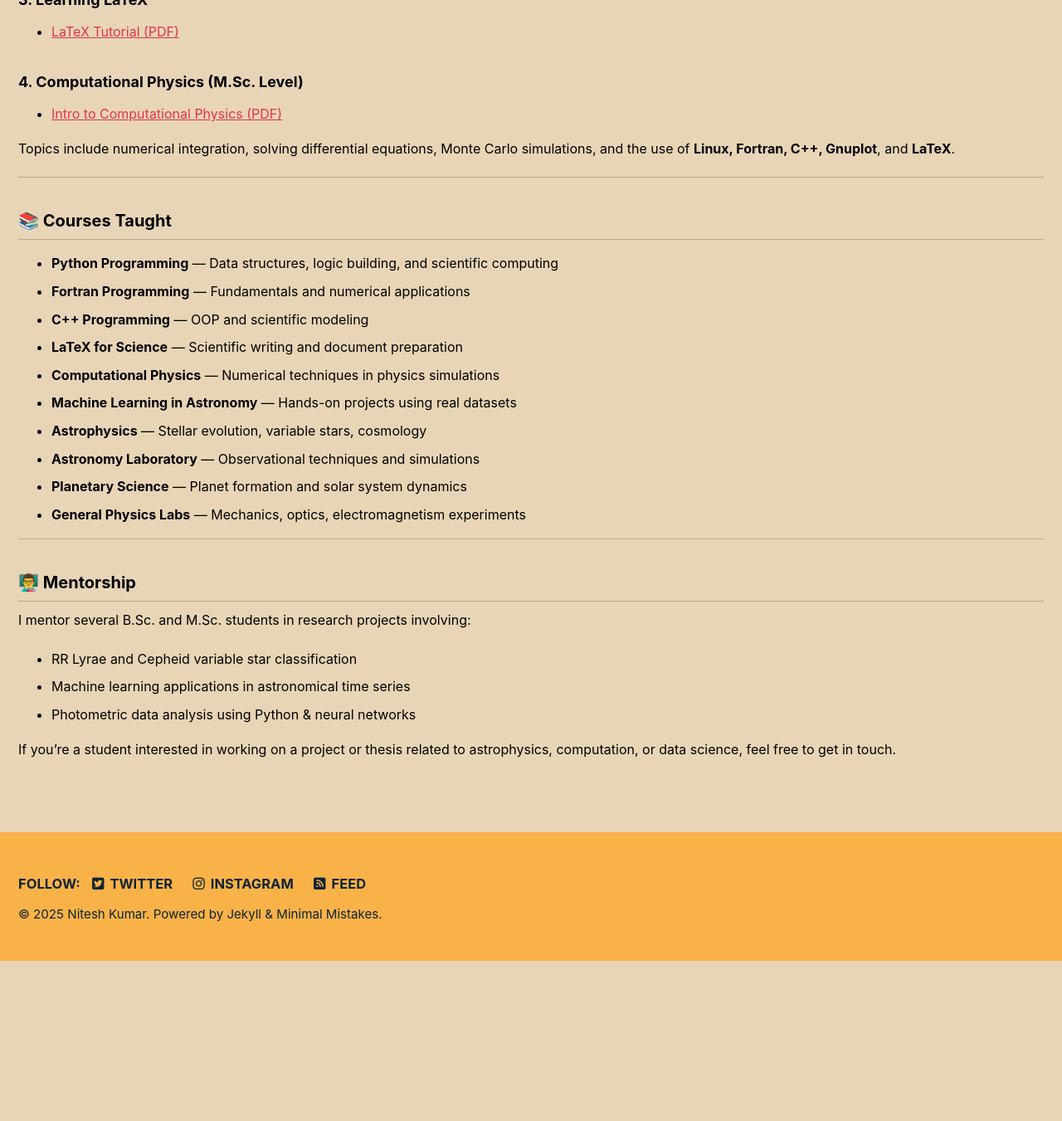
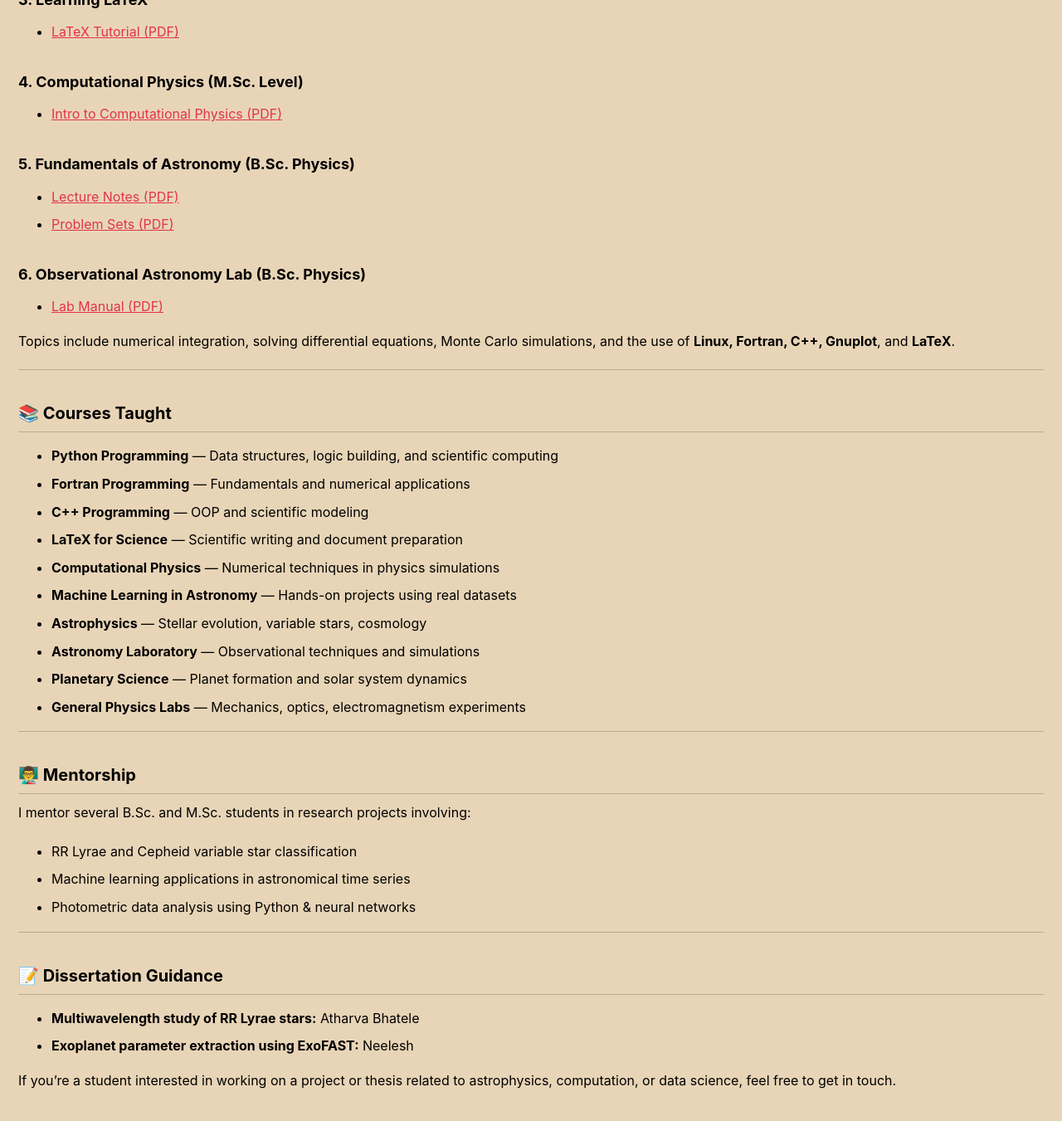
Before and after one commit to niteshchandra039/niteshchandra039.github.io, a Jekyll site: the page built from teaching.md, in a window 1280 px wide and 1400 px high, scrolled down 654 px. Shown: the top 1351 px of the window at 83% size. Built offline with Jekyll 4.4.1, drawn with Linux system fonts in a browser that asks for light colours; cached includes are drawn as plain includes; before the commit the page ends 1812 px from its top, so only the background shows below that.

```diff
--- a/teaching.md
+++ b/teaching.md
@@ -38,7 +38,18 @@
 
 <h3>4. Computational Physics (M.Sc. Level)</h3>
 <ul>
-  <li><a href="/resources/computational_physics/Introduction_to_computational_physics.pdf" target="_blank">Intro to Computational Physics (PDF)</a></li>
+  <li><a href="/resources/computational_physics/Introduction_to_computational_physics_23_May.pdf" target="_blank">Intro to Computational Physics (PDF)</a></li>
+</ul>
+
+<h3>5. Fundamentals of Astronomy (B.Sc. Physics)</h3>
+<ul>
+  <li><a href="/resources/fundamentals_of_astronomy/Astronomy_Notes.pdf" target="_blank">Lecture Notes (PDF)</a></li>
+  <li><a href="/resources/fundamentals_of_astronomy/assignment.pdf" target="_blank">Problem Sets (PDF)</a></li>
+</ul>
+
+<h3>6. Observational Astronomy Lab (B.Sc. Physics)</h3>
+<ul>
+  <li><a href="/resources/observational_astronomy_lab/Observational_Astronomy_Handbook.pdf" target="_blank">Lab Manual (PDF)</a></li>
 </ul>
 
 <p>
@@ -73,6 +84,14 @@
   <li>Photometric data analysis using Python & neural networks</li>
 </ul>
 
+<hr>
+
+<h2>📝 Dissertation Guidance</h2>
+<ul>
+  <li><strong>Multiwavelength study of RR Lyrae stars:</strong> Atharva Bhatele</li>
+  <li><strong>Exoplanet parameter extraction using ExoFAST:</strong> Neelesh</li>
+</ul>
+
 <p>
 If you’re a student interested in working on a project or thesis related to astrophysics, computation, or data science, feel free to get in touch.
 </p>
```
Also changed, not shown: 4 other files.
